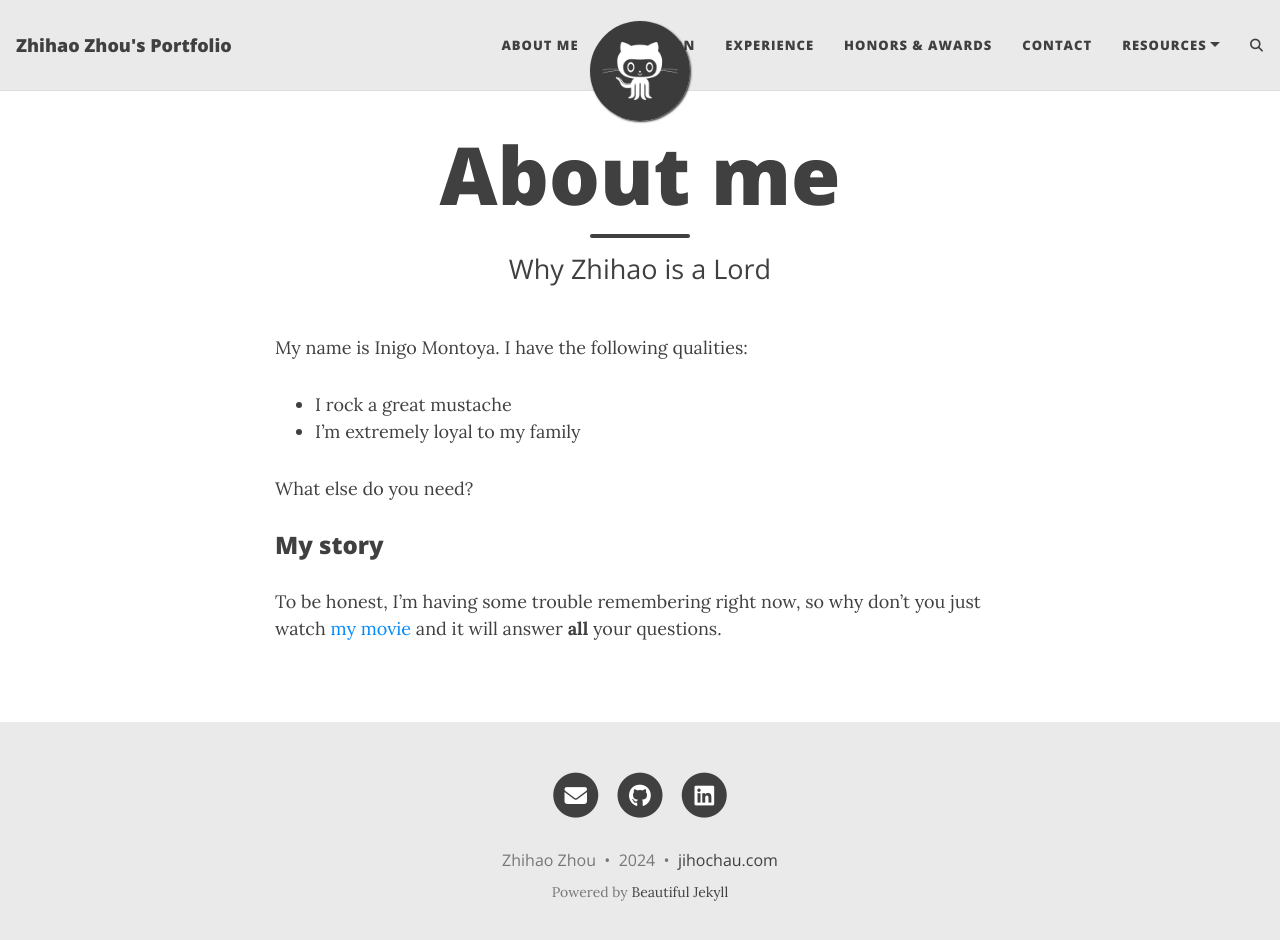
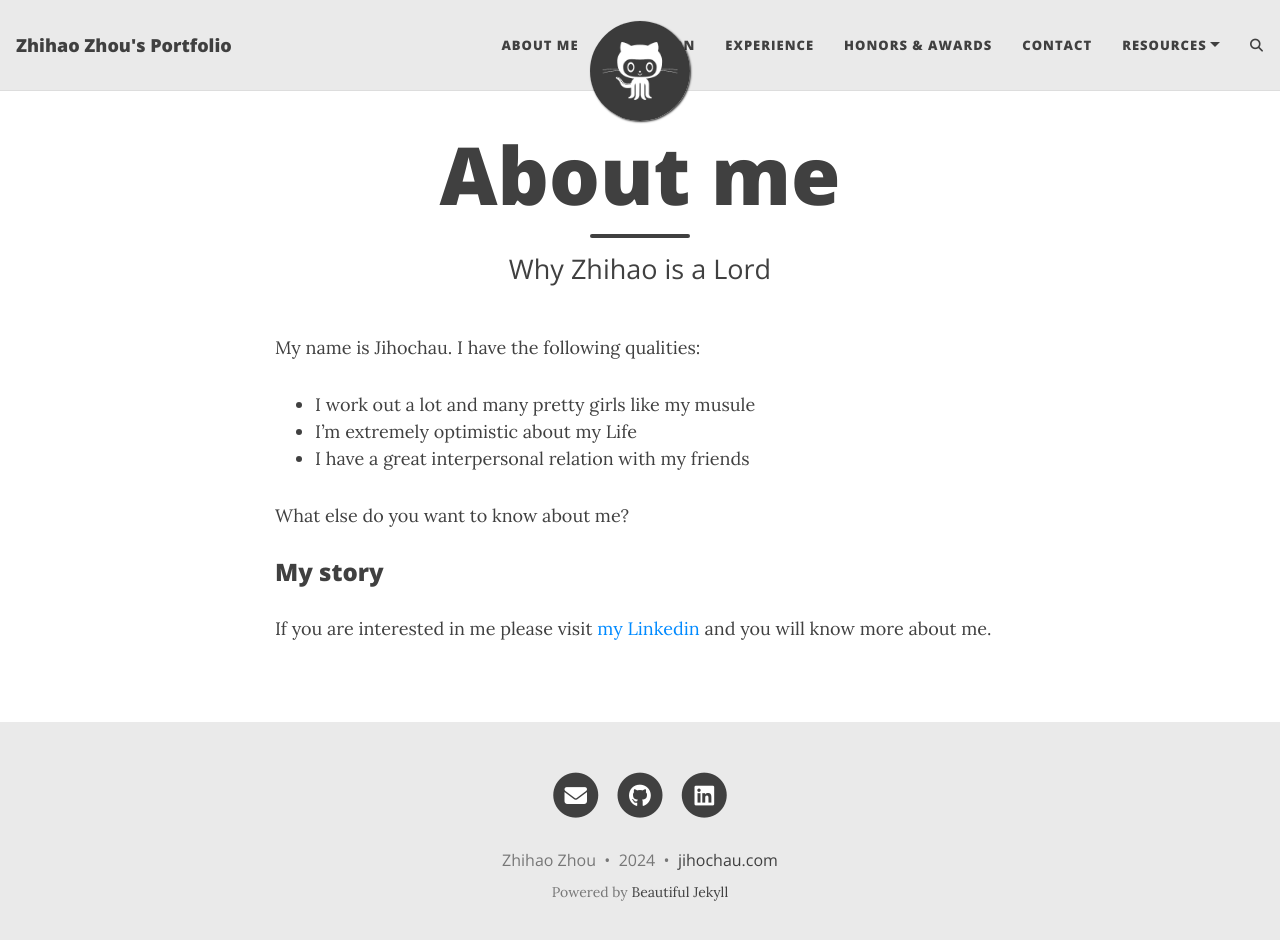
Before and after one commit to Jihochau/jihochau.github.io, a Jekyll site: the page built from aboutme.md, in a window 1280 px wide and 953 px high. Shown: the top 940 px of the window. Built offline with Jekyll 4.4.1, drawn with Linux system fonts in a browser that asks for light colours; comment, search, counter and statistics services are not loaded.

```diff
--- a/aboutme.md
+++ b/aboutme.md
@@ -4,13 +4,14 @@ title: About me
 subtitle: Why Zhihao is a Lord
 ---
 
-My name is Inigo Montoya. I have the following qualities:
+My name is Jihochau. I have the following qualities:
 
-- I rock a great mustache
-- I'm extremely loyal to my family
+- I work out a lot and many pretty girls like my musule
+- I'm extremely optimistic about my Life
+- I have a great interpersonal relation with my friends
 
-What else do you need?
+What else do you want to know about me?
 
 ### My story
 
-To be honest, I'm having some trouble remembering right now, so why don't you just watch [my movie](https://en.wikipedia.org/wiki/The_Princess_Bride_%28film%29) and it will answer **all** your questions.
+If you are interested in me please visit [my Linkedin ](https://www.linkedin.com/in/zhihao-zhou-9b048b2ba/) and you will know more about me.
```
